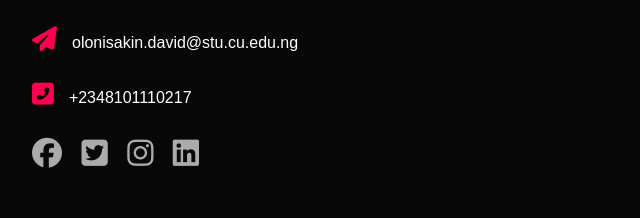
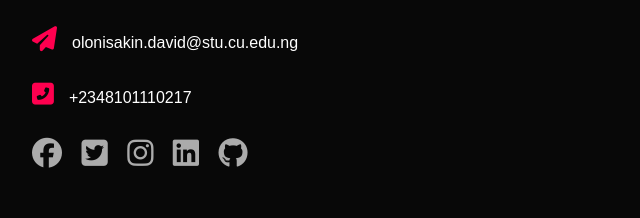
Before and after one commit to olonisakindavid/myportfolio-website, a plain HTML site: page index.html in a window 1280 px wide. Shown: the part 2778-2996 px from the top of the page, 96-736 px from the left. Drawn offline with Linux system fonts and the light colour scheme.

Commit message:
Update index.html

```diff
--- a/index.html
+++ b/index.html
@@ -201,6 +201,9 @@
               <a href="https://www.linkedin.com/in/olonisakin-david-21162a143/"
                 ><i class="fab fa-linkedin"></i
               ></a>
+              <a href="https://github.com/David-Akolade"
+                ><i class="fab fa-github"></i
+              ></a>
             </div>
             <a
               href="images/Resume-Olonisakin-David (1).pdf"
```
